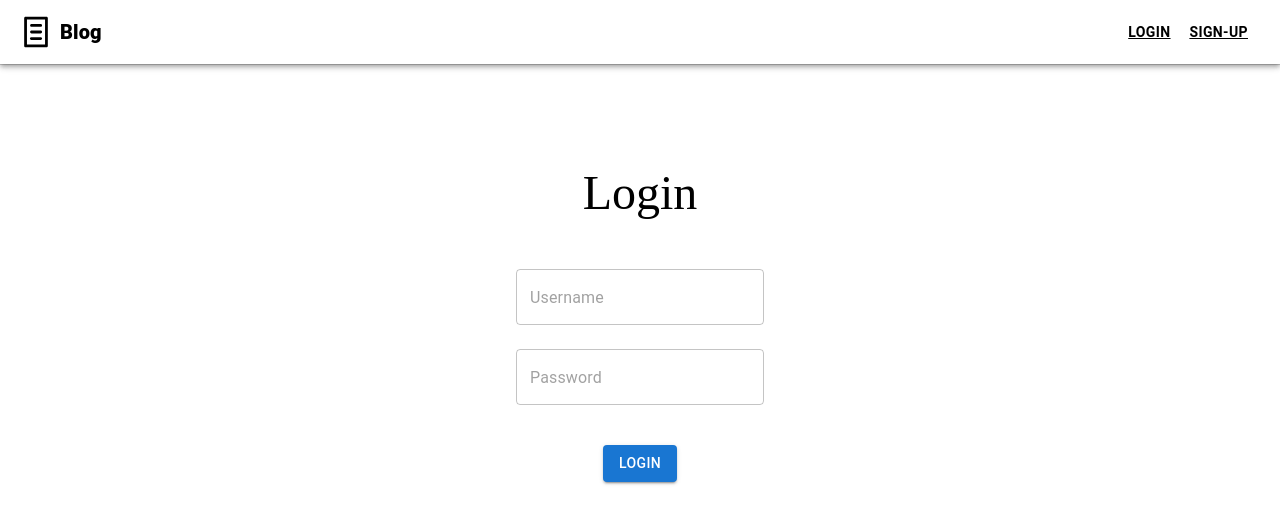
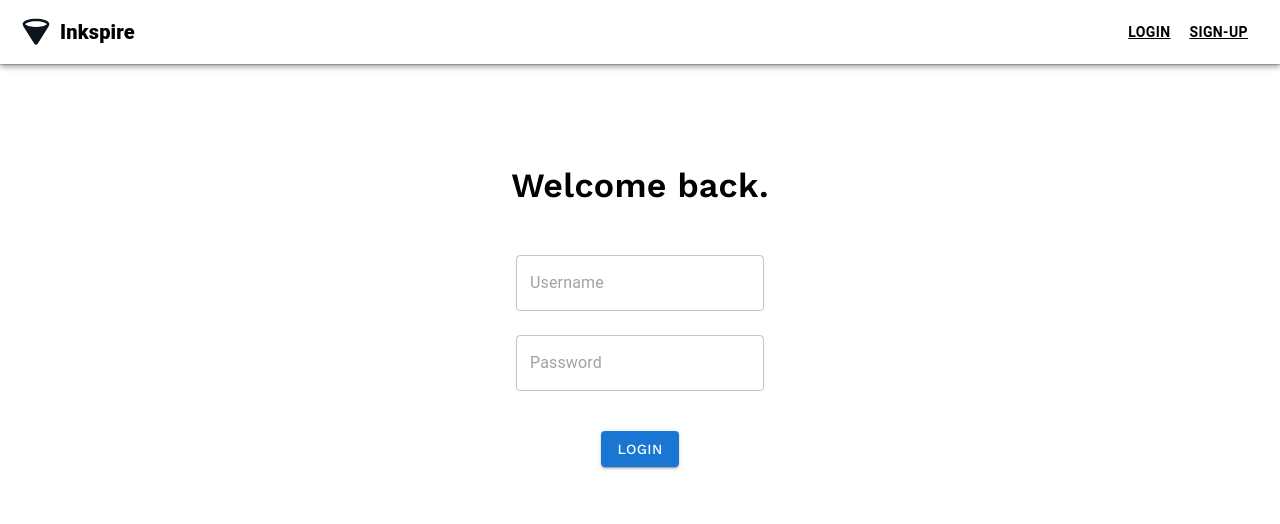
Before and after one commit to Govindan007/inkspire, a React (Vite) app in the folder frontend/: page /l in a window 1280 px wide. Shown: the top 524 px of the page. Built offline with nearby package versions, Linux system fonts and the light colour scheme.

Commit message:
Commited by mathew

```diff
--- a/frontend/index.html
+++ b/frontend/index.html
@@ -3,6 +3,10 @@
   <head>
     <meta charset="UTF-8" />
     <link rel="icon" type="image/svg" href="favicon.svg" />
+    <!-- public/index.html -->
+    <link href="https://fonts.googleapis.com/css2?family=Poppins&display=swap" rel="stylesheet">
+    <link href="https://fonts.googleapis.com/css2?family=Work+Sans&display=swap" rel="stylesheet">
+    <link href="https://fonts.googleapis.com/css2?family=Work+Sans:wght@400;500;600;700&display=swap" rel="stylesheet">
     <meta name="viewport" content="width=device-width, initial-scale=1.0" />
     <title>Blog App</title>
   </head>
--- a/frontend/src/App.jsx
+++ b/frontend/src/App.jsx
@@ -6,6 +6,8 @@ import Login from './components/Login'
 import { Routes, Route, Router } from 'react-router-dom'
 import Signup from './components/Signup'
 import Dashboard from './components/Dashboard'
+import { BrowserRouter } from 'react-router-dom'
+import Navbar from './components/Navbar'
 
 
 
--- a/frontend/src/components/Home.jsx
+++ b/frontend/src/components/Home.jsx
@@ -8,29 +8,14 @@ import IconButton from '@mui/material/IconButton';
 import MenuIcon from '@mui/icons-material/Menu';
 import { FormatUnderlined } from '@mui/icons-material';
 import { Link, useLocation } from 'react-router-dom';
+import Navbar from './Navbar';
+
 
 const Home = () => {
   const location = useLocation();
 
   return (
     <div >
-      <Box className='nav' sx={{ flexGrow: 1 }}>
-      <AppBar position="static" style={{backgroundColor:'white'}} >
-        <Toolbar>
-          <IconButton edge="start">
-            <img src="favicon.svg" alt='Blog App Logo' style={{height:32}}/>
-          </IconButton>
-          <Typography id='typ'variant="h6" component="div" sx={{ flexGrow: 1 }} color='black'>
-            Blog
-          </Typography>
-          <Link to={'/l'}>
-          <Button id='login' color="inherit" style={{color:'black'}}>
-            Login</Button></Link>
-            <Link to={'/s'}>
-          <Button id = 'sign' color="inherit" style={{color:'black'}} >Sign-up</Button></Link>
-        </Toolbar>
-      </AppBar>
-    </Box>
 
      {location.pathname === '/' && (
     <div className='heading'>
@@ -55,6 +40,7 @@ const Home = () => {
        our platform makes it easy and enjoyable.
        </p>
     </div>
+
     )}
     </div>
   )
--- a/frontend/src/components/Login.jsx
+++ b/frontend/src/components/Login.jsx
@@ -2,6 +2,7 @@ import { Button, TextField, Typography } from '@mui/material'
 import React, { useState } from 'react'
 import { useNavigate } from 'react-router-dom'
 import axios from 'axios';
+import Navbar from './Navbar';
 
 const Login = () => {
   var navigate = useNavigate()
@@ -32,12 +33,41 @@ const Login = () => {
 
 
   return (
-    <div className='login'style={{textAlign: 'center'}}>
-      <Typography variant='h3'style={{fontFamily:'serif'}}>Login</Typography><br /><br />
-      <TextField variant='outlined' placeholder='Username' type='email' name="email" value={inp.email} onChange={inputHandler}></TextField><br /><br />
-      <TextField variant='outlined' placeholder='Password' type='password' name="password" value={inp.password} onChange={inputHandler}></TextField><br /><br />
-      <Button id='loginbutton' variant='contained' sx={{ mt: 2}}style={{textAlign:'center'}} onClick={submitHandler}>Login</Button>
-    </div>
+    <>
+      <Navbar />
+      <div className='login' style={{ textAlign: 'center' }}>
+        <Typography variant='h4' style={{ fontFamily: 'Work Sans', fontWeight: 600 }}>
+          Welcome back.
+        </Typography>
+        <br /><br />
+        <TextField
+          variant='outlined'
+          placeholder='Username'
+          type='email'
+          name="email"
+          value={inp.email}
+          onChange={inputHandler}
+        />
+        <br /><br />
+        <TextField
+          variant='outlined'
+          placeholder='Password'
+          type='password'
+          name="password"
+          value={inp.password}
+          onChange={inputHandler}
+        />
+        <br /><br />
+        <Button
+          id='loginbutton'
+          variant='contained'
+          sx={{ mt: 2, fontFamily: 'Work Sans' }}
+          onClick={submitHandler}
+        >
+          Login
+        </Button>
+      </div>
+    </>
   )
 }
 
--- /dev/null
+++ b/frontend/src/components/Navbar.jsx
@@ -0,0 +1,35 @@
+import React from 'react'
+import AppBar from '@mui/material/AppBar';
+import Box from '@mui/material/Box';
+import Toolbar from '@mui/material/Toolbar';
+import Typography from '@mui/material/Typography';
+import Button from '@mui/material/Button';
+import IconButton from '@mui/material/IconButton';
+import { Link } from 'react-router-dom';
+
+
+const Navbar = () => {
+  return (
+    <div>
+      <Box className='nav' sx={{ flexGrow: 1 }}>
+      <AppBar position="static" style={{backgroundColor:'white'}} >
+        <Toolbar>
+          <IconButton edge="start">
+            <img src="Icon.svg" alt='Blog App Logo' style={{height:32}}/>
+          </IconButton>
+          <Typography id='typ'variant="h6" component="div" sx={{ flexGrow: 1 }} color='black'>
+            Inkspire
+          </Typography>
+          <Link to={'/l'}>
+          <Button id='login' color="inherit" style={{color:'black'}}>
+            Login</Button></Link>
+            <Link to={'/s'}>
+          <Button id = 'sign' color="inherit" style={{color:'black'}} >Sign-up</Button></Link>
+        </Toolbar>
+      </AppBar>
+    </Box>
+    </div>
+  )
+}
+
+export default Navbar
--- a/frontend/src/main.jsx
+++ b/frontend/src/main.jsx
@@ -7,7 +7,7 @@ import { BrowserRouter } from 'react-router-dom'
 createRoot(document.getElementById('root')).render(
   <StrictMode>
     <BrowserRouter>
-    <App />
+      <App />
     </BrowserRouter>
   </StrictMode>,
 )
```
Also changed, not shown: frontend/Icon.svg (added).
